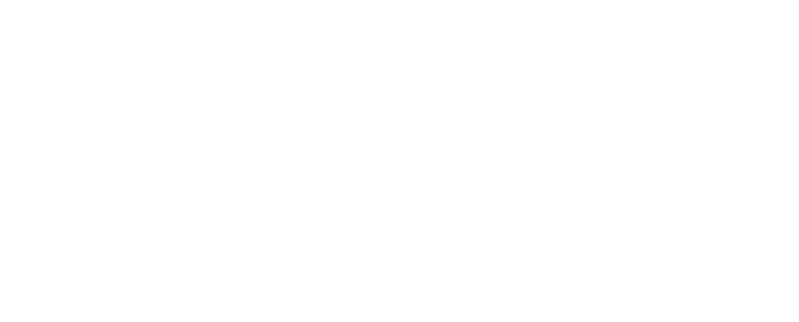
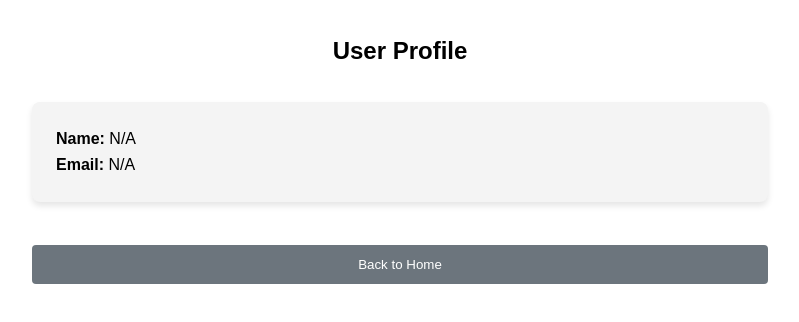
Before and after one commit to RobinkumarJ246/chat-data-gen, a React (Create React App) app: page /profile in a window 1280 px wide. Before the commit this address had no page. Shown: the top 322 px of the page, without its empty margins (240-1039 px from the left). Built offline with nearby package versions, Linux system fonts and the light colour scheme.

Commit message:
Added registration logic, state management

```diff
--- a/src/App.js
+++ b/src/App.js
@@ -1,12 +1,14 @@
-import React from 'react';
+import React, { useState, useEffect } from 'react';
 import { BrowserRouter as Router, Routes, Route } from 'react-router-dom';
 import Home from './pages/Home';
 import SignIn from './pages/signup';
 import Register from './pages/Register';
 import ChatInterface from './pages/ChatInterface';
 import Whatsnew from './pages/Whatsnew';
+import Profile from './pages/Profile';
 
 const App = () => {
+
   return (
     <Router>
       <Routes>
@@ -15,6 +17,7 @@ const App = () => {
         <Route path="/register" element={<Register />} />
         <Route path="/chat-interface" element={<ChatInterface />} />
         <Route path="/whatsnew" element={<Whatsnew />} />
+        <Route path="/profile" element={<Profile />} />
       </Routes>
     </Router>
   );
--- /dev/null
+++ b/src/AuthStore.js
@@ -0,0 +1,28 @@
+import { makeAutoObservable } from 'mobx';
+
+class AuthStore {
+  isLoggedIn = false;
+  user = null; // Stores user details
+
+  constructor() {
+    makeAutoObservable(this);
+  }
+
+  login() {
+    // Perform login logic here
+    this.isLoggedIn = true;
+  }
+
+  logout() {
+    // Perform logout logic here
+    this.isLoggedIn = false;
+    this.user = null; // Clear user details on logout
+  }
+
+  setUserDetails(userDetails) {
+    this.user = userDetails;
+  }
+}
+
+const authStore = new AuthStore();
+export default authStore;
--- a/src/index.js
+++ b/src/index.js
@@ -2,14 +2,16 @@ import React from 'react';
 import ReactDOM from 'react-dom/client';
 import './index.css';
 import ChatInterface from './pages/ChatInterface';
+import { Provider } from 'mobx-react';
 import App from './App';
+import authStore from './AuthStore';
 import reportWebVitals from './reportWebVitals';
 
 const root = ReactDOM.createRoot(document.getElementById('root'));
 root.render(
-  <React.StrictMode>
+  <Provider authStore={authStore}>
     <App />
-  </React.StrictMode>
+  </Provider>,
 );
 
 // If you want to start measuring performance in your app, pass a function
--- a/src/pages/Home.js
+++ b/src/pages/Home.js
@@ -1,8 +1,16 @@
 import React from 'react';
-import { Link } from 'react-router-dom';
+import { Link, useNavigate } from 'react-router-dom';
+import { inject, observer } from 'mobx-react';
 import '../styles/Home.css';
 
-const Home = () => {
+const Home = ({ authStore }) => {
+  const navigate = useNavigate();
+  const handleLogout = () => {
+    authStore.logout();
+    console.log('Logged out');
+    console.log(authStore.isLoggedIn);
+    navigate('/'); // Call the logout method from authStore
+  };
   return (
     <div className="home-container">
       <div className="sidebar">
@@ -18,10 +26,10 @@ const Home = () => {
             <span className="tile-icon">&#128228;</span>
             <span className="tile-label">Manage Data</span>
           </div>
-          <div className="tile">
+          <Link to="/profile" className="tile">
             <span className="tile-icon">&#9881;</span>
-            <span className="tile-label">Settings</span>
-          </div>
+            <span className="tile-label">Profile</span>
+          </Link>
           <div className="tile">
             <span className="tile-icon">&#x2606;</span>
             <span className="tile-label">What's new</span>
@@ -36,13 +44,21 @@ const Home = () => {
         <header>
           <nav className="navbar">
             <div className="navbar-brand">Chat Data Generator</div>
-            <div className="navbar-links">
+            <div>
+            {!authStore.isLoggedIn ? (
+  <div>
     <Link to="/register" className="nav-link">
       Register
     </Link>
     <Link to="/signin" className="nav-link">
       Sign In
     </Link>
+  </div>
+) : (
+  <Link to="/" onClick={handleLogout} className="nav-link">
+    Logout
+  </Link>
+)}
     </div>
           </nav>
         </header>
@@ -84,4 +100,5 @@ const Home = () => {
   );
 };
 
-export default Home;
+{/*}export default Home;{*/}
+export default inject('authStore')(observer(Home))
--- /dev/null
+++ b/src/pages/Profile.js
@@ -0,0 +1,27 @@
+import React from 'react';
+import { Link, useNavigate } from 'react-router-dom';
+import { inject, observer } from 'mobx-react';
+import '../styles/Profile.css'; // Import profile page styling
+
+const Profile = ({ authStore }) => {
+  // Access user details from authStore
+  const { user } = authStore;
+
+  // Render user details and extra content in the UI
+  return (
+    <div className="profile-container">
+      <div className="profile-header">
+        <h2>User Profile</h2>
+      </div>
+      <div className="profile-info">
+        <p><strong>Name:</strong> {user ? user.userName : 'N/A'}</p>
+        <p><strong>Email:</strong> {user ? user.email : 'N/A'}</p>
+      </div>
+      <Link to="/">
+          <button className="back-btn">Back to Home</button>
+        </Link>
+    </div>
+  );
+};
+
+export default inject('authStore')(observer(Profile));
--- a/src/pages/Register.js
+++ b/src/pages/Register.js
@@ -1,15 +1,18 @@
 import React, { useState } from 'react';
-import { Link } from 'react-router-dom';
+import { Link, useNavigate } from 'react-router-dom';
 import axios from 'axios';
 import '../styles/Register.css';
+import { inject, observer } from 'mobx-react';
 
-const Register = () => {
+const Register = ({ authStore }) => {
   const [formData, setFormData] = useState({
     userName: '',
     email: '',
     password: '',
     confirmPassword: '',
   });
+
+  const navigate = useNavigate();
 
   const handleChange = (e) => {
     setFormData({ ...formData, [e.target.name]: e.target.value });
@@ -19,13 +22,13 @@ const Register = () => {
     e.preventDefault();
 
     try {
-      // Send the registration data to the server
       const response = await axios.post('https://chat-data-gen-server.onrender.com/api/register', formData);
+
+      if (response.status === 200) {
         console.log(response.data.message);
-      alert("Your account has been registered")
-       // Send a POST request to the welcome email endpoint
+
         const emailResponse = await axios.post('https://chat-data-gen-server.onrender.com/api/welcome-mail', {
-      toEmail: formData.email, // User's email from the form
+          toEmail: formData.email,
           subject: 'Account creation success',
           htmlContent: `
           <<head>
@@ -59,10 +62,28 @@ const Register = () => {
       </html>
         `,
         });
+
         console.log(emailResponse.data.message);
+
+        authStore.setUserDetails(formData);
+        authStore.login();
+        console.log('Logged in');
+        console.log(authStore.isLoggedIn);
+        navigate('/');
+      }
+      else {
+        // Registration failed
+        alert(response.data.error || 'Registration is failed. Please try again later.');
+      }
     } catch (err) {
+      if (err.response && err.response.status === 400) {
+        // Registration failed due to existing email
+        alert('Email already exists. Please login instead.');
+      } else {
+        // Other errors
         console.error('Registration error:', err);
-    // Handle registration error
+        alert('Registration failed. Please try again later.');
+      }
     }
   };
 
@@ -94,17 +115,7 @@ const Register = () => {
               required
             />
           </div>
-          {/*}<div className="input-group">
-            <label htmlFor="lastName">Last Name</label>
-            <input
-              type="text"
-              id="lastName"
-              name="lastName"
-              value={formData.lastName}
-              onChange={handleChange}
-              required
-            />
-  </div>{*/}
+
           <div className="input-group">
             <label htmlFor="password">Password</label>
             <input
@@ -139,4 +150,4 @@ const Register = () => {
   );
 };
 
-export default Register;
+export default inject('authStore')(observer(Register));
--- a/src/styles/Home.css
+++ b/src/styles/Home.css
@@ -38,6 +38,7 @@
     align-items: center;
     padding: 0.5rem;
     cursor: pointer;
+    color: white;
     transition: background-color 0.3s ease;
   }
 
--- /dev/null
+++ b/src/styles/Profile.css
@@ -0,0 +1,30 @@
+/* Profile Page Styles */
+.profile-container {
+    max-width: 800px;
+    margin: 0 auto;
+    padding: 2rem;
+  }
+
+  .profile-header {
+    text-align: center;
+    margin-bottom: 2rem;
+  }
+
+  .profile-info {
+    background-color: #f4f4f4;
+    padding: 1.5rem;
+    border-radius: 8px;
+    box-shadow: 0 4px 6px rgba(0, 0, 0, 0.1);
+    margin-bottom: 2rem;
+  }
+
+  .extra-content {
+    background-color: #f4f4f4;
+    padding: 1.5rem;
+    border-radius: 8px;
+    box-shadow: 0 4px 6px rgba(0, 0, 0, 0.1);
+  }
+
+  .extra-content h3 {
+    margin-bottom: 1rem;
+  }
```
Also changed, not shown: package.json (+8 -0 lines), src/reducers/userReducer.js (added, +23 -0 lines), 1 other file (tests, documents, lock files or other folders). Lines whose indentation alone changed are shown as unchanged.
